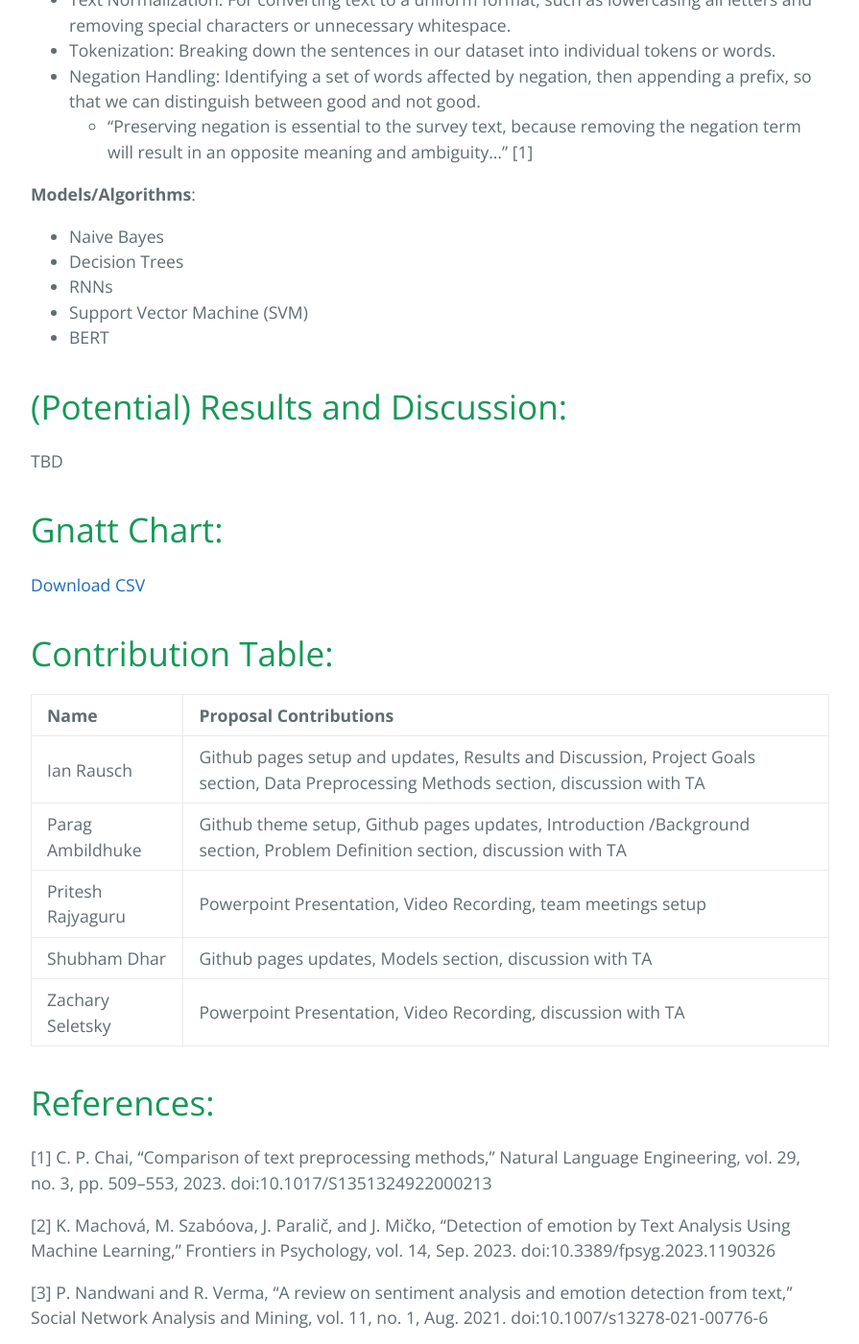
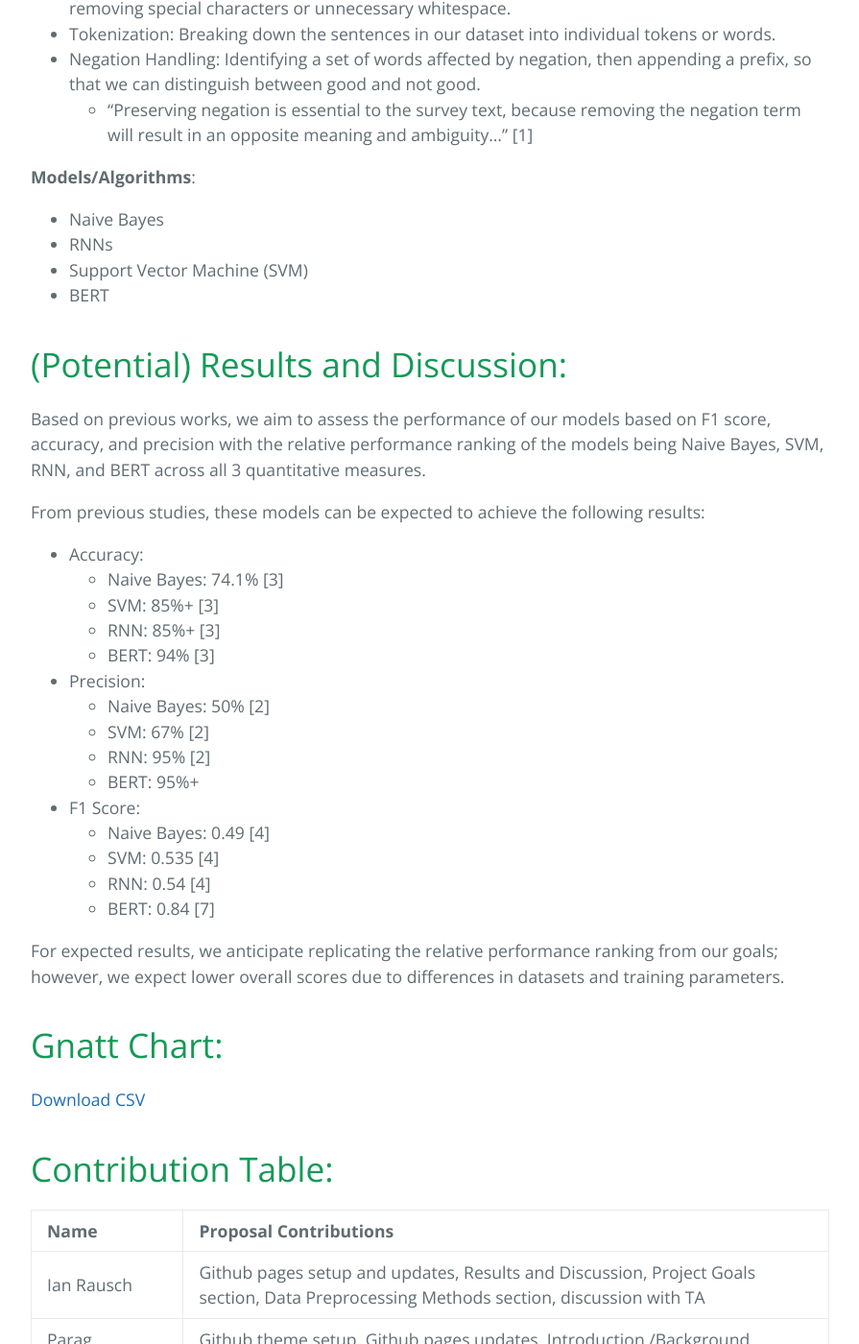
Before and after one commit to irausch25/CS4641-Project, a Jekyll site: the page built from index.md, in a window 1280 px wide and 1400 px high, scrolled down 1316 px. Shown: the whole window at 96% size, without its empty margins (192-1087 px from the left). Built offline with Jekyll 4.4.1, drawn with Linux system fonts in a browser that asks for light colours.

Commit message:
Add Results

```diff
--- a/index.md
+++ b/index.md
@@ -6,12 +6,10 @@ title: CS4641 Project Proposal
 # Introduction/Background:
 
 - **Introduction**: The project is based around using NLP for a more nuanced understanding of emotional context in text beyond positive, neutral, and negative classifications. Understanding emotional context in text has many applications such as customer feedback analysis, mental health assessment, and social media monitoring.
-
 - **Literature review**: Pang and Lee [8] argue in their book that the field of sentiment analysis has evolved from broad classifications to detailed emotion detection due to the complexities of human language and sentiment. Deep learning, especially LSTM [6] and BERT [9], have revolutionized NLP, offering tools capable of a better nuanced understanding.
 
 - **Dataset Description**: The "Emotions" dataset contains english twitter messages with corresponding predominant emotion conveyed using six fundamental emotions denoted by numbers:
-sadness (0), joy (1), love (2), anger (3), fear (4), and surprise (5).
-
+  sadness (0), joy (1), love (2), anger (3), fear (4), and surprise (5).
 
 - Click [here](https://www.kaggle.com/datasets/nelgiriyewithana/emotions) to view the dataset from Kaggle.
 
@@ -33,14 +31,33 @@ sadness (0), joy (1), love (2), anger (3), fear (4), and surprise (5).
 **Models/Algorithms**:
 
 - Naive Bayes
-- Decision Trees
 - RNNs
 - Support Vector Machine (SVM)
 - BERT
 
 # (Potential) Results and Discussion:
 
-TBD
+Based on previous works, we aim to assess the performance of our models based on F1 score, accuracy, and precision with the relative performance ranking of the models being Naive Bayes, SVM, RNN, and BERT across all 3 quantitative measures.
+
+From previous studies, these models can be expected to achieve the following results:
+
+- Accuracy:
+  - Naive Bayes: 74.1% [3]
+  - SVM: 85%+ [3]
+  - RNN: 85%+ [3]
+  - BERT: 94% [3]
+- Precision:
+  - Naive Bayes: 50% [2]
+  - SVM: 67% [2]
+  - RNN: 95% [2]
+  - BERT: 95%+
+- F1 Score:
+  - Naive Bayes: 0.49 [4]
+  - SVM: 0.535 [4]
+  - RNN: 0.54 [4]
+  - BERT: 0.84 [7]
+
+For expected results, we anticipate replicating the relative performance ranking from our goals; however, we expect lower overall scores due to differences in datasets and training parameters.
 
 # Gnatt Chart:
 
@@ -49,7 +66,7 @@ TBD
 # Contribution Table:
 
 | Name              | Proposal Contributions                                                                                                                |
-|:------------------|:--------------------------------------------------------------------------------------------------------------------------------------|
+| :---------------- | :------------------------------------------------------------------------------------------------------------------------------------ |
 | Ian Rausch        | Github pages setup and updates, Results and Discussion, Project Goals section, Data Preprocessing Methods section, discussion with TA |
 | Parag Ambildhuke  | Github theme setup, Github pages updates, Introduction /Background section, Problem Definition section, discussion with TA            |
 | Pritesh Rajyaguru | Powerpoint Presentation, Video Recording, team meetings setup                                                                         |
```
